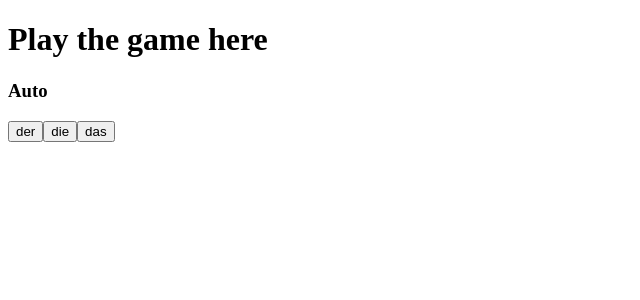
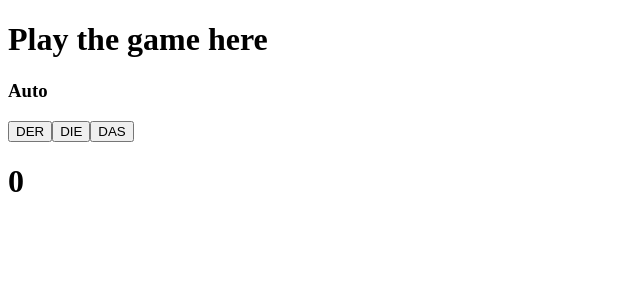
Before and after one commit to eduardpeters/artikel-svelte, a SvelteKit app: page /play in a window 1280 px wide. Shown: the top 300 px of the page, without its empty margins (0-640 px from the left). Built offline with nearby package versions, Linux system fonts and the light colour scheme.

Commit message:
Add simple game cycle

```diff
--- a/src/routes/play/+page.svelte
+++ b/src/routes/play/+page.svelte
@@ -1,13 +1,12 @@
 <script lang="ts">
-	const word = {
-		text: 'Auto',
-		article: 'das',
-		choices: ['der', 'die', 'das']
-	};
+	import { words } from './words.js';
+	let index = 0;
+	let score = 0;
 
 	function submitChoice(choice: string): void {
-		if (choice === word.article) {
-			alert('Excellent!');
+		if (choice === words[index].article) {
+			score += 1;
+			index += 1;
 		} else {
 			alert('Try again!');
 		}
@@ -16,8 +15,13 @@
 
 <main>
 	<h1>Play the game here</h1>
-	<h3>{word.text}</h3>
-	{#each word.choices as choice}
-		<button on:click={() => submitChoice(choice)}>{choice}</button>
-	{/each}
+	{#if index < words.length}
+		<h3>{words[index].text}</h3>
+		{#each words[index].choices as choice}
+			<button on:click={() => submitChoice(choice)}>{choice}</button>
+		{/each}
+		<h1>{score}</h1>
+	{:else}
+		<h2>Finished! Your score: {score}</h2>
+	{/if}
 </main>
```
